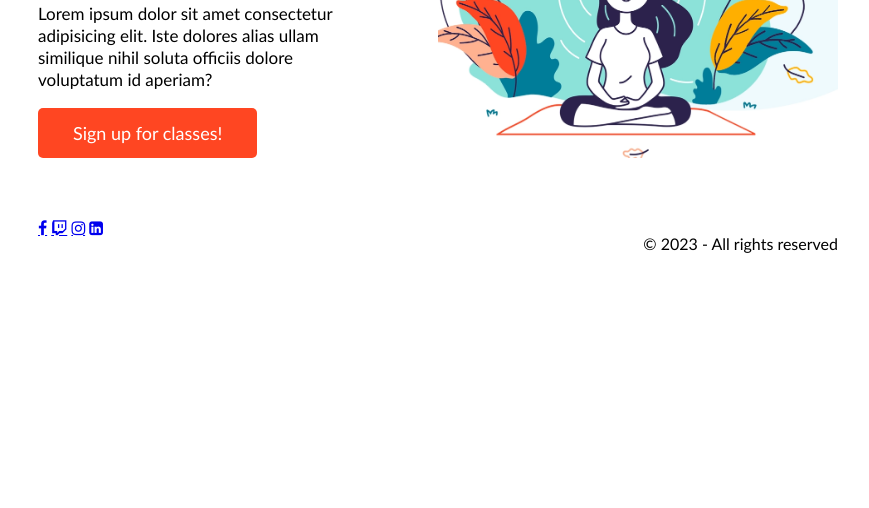
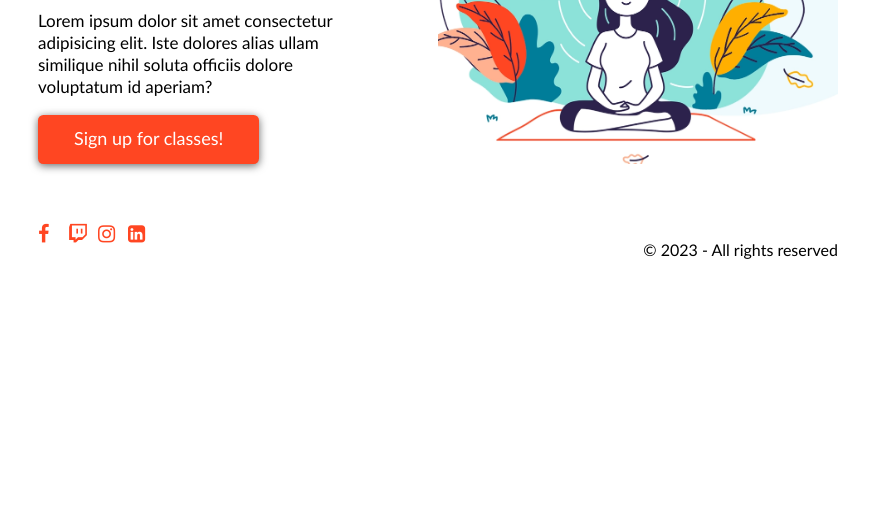
Before and after one commit to QuincyJ1/2-yoga, a website: page index.html in a window 1280 px wide. Shown: the part 292-800 px from the top of the page, without its empty margins (202-1071 px from the left). Drawn offline with Linux system fonts and the light colour scheme.

Commit message:
style update

```diff
--- a/css/main.css
+++ b/css/main.css
@@ -24,13 +24,14 @@ body {
 
 .main-menu {
  display: flex;
- gap: 15px;
+ font-size: 19px;
+ gap: 1em;
+
 }
 
 .menu-link {
     text-decoration: none;
     color: black;
-    font-size: 19px;
     border-bottom: 3px solid transparent;
 }
 
@@ -54,35 +55,61 @@ width: 40%;
 .main-title {
 font-weight: normal;
 font-size: 37px;
+line-height: 1.28em;
 }
 
 .description {
 font-size: 17px;
-line-height: 22px;
+line-height: 1.3em;
 }
 
 .btn {
 display: inline-block;
 background-color: #FF4622;
 color: white;
-padding: 15px 35px;
+font-size: 18px;
+padding: 0.8em 2em;
 text-decoration: none;
-font-size: 18px;
-line-height: 20px;
-border-radius: 5px;
+line-height: 1.1em;
+border-radius: 0.3em;
+box-shadow: 0em 0.1em 0.5em 0em  #0009;
 }
 
 .btn:hover {
 background-color: #d33313;
 border-radius: 8px;
 cursor: no-drop;
-box-shadow: 0px 2px 10px 0px  #0009;
+box-shadow: 0px 4px 12px 0px  #0009;
 }
 
 .right-column {
     width: 50%;
 }
 
-footer {
-    margin-bottom: 20px;
+.main-footer {
+    margin-bottom: 30px;
 }
+
+.socials {
+display: flex;
+gap: 10px;
+}
+
+.fa {
+text-decoration: none;
+color:  #FF4622;
+font-size: 20px;
+width: 1em;
+height: 1em;
+line-height: 1em;
+}
+
+.fa:hover {
+    color: #b0331a;
+    font-size: 28px;
+    margin: -4px;
+}
+
+.copyright {
+
+}
--- a/index.html
+++ b/index.html
@@ -39,7 +39,7 @@
 
     </main>
 
-    <footer class="container">
+    <footer class="container main-footer">
         <div class="socials">
             <a class="fa fa-facebook" href="#" target="_blank">
             </a>
@@ -51,7 +51,7 @@
             </a>
         </div>
 
-        <p>&#169; 2023 - All rights reserved</p>
+        <p class="copyright">&#169; 2023 - All rights reserved</p>
     </footer>
 </body>
 </html>
```
